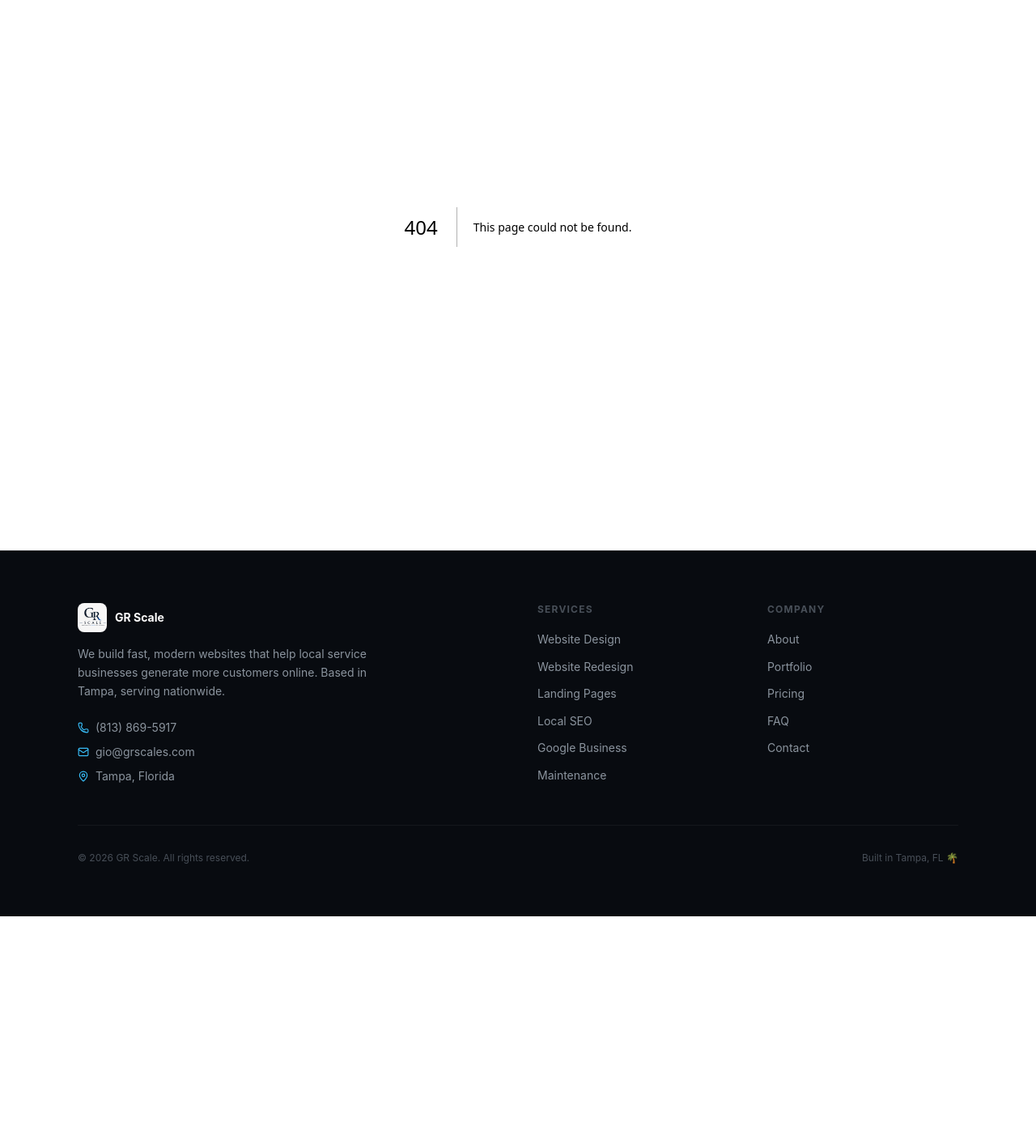
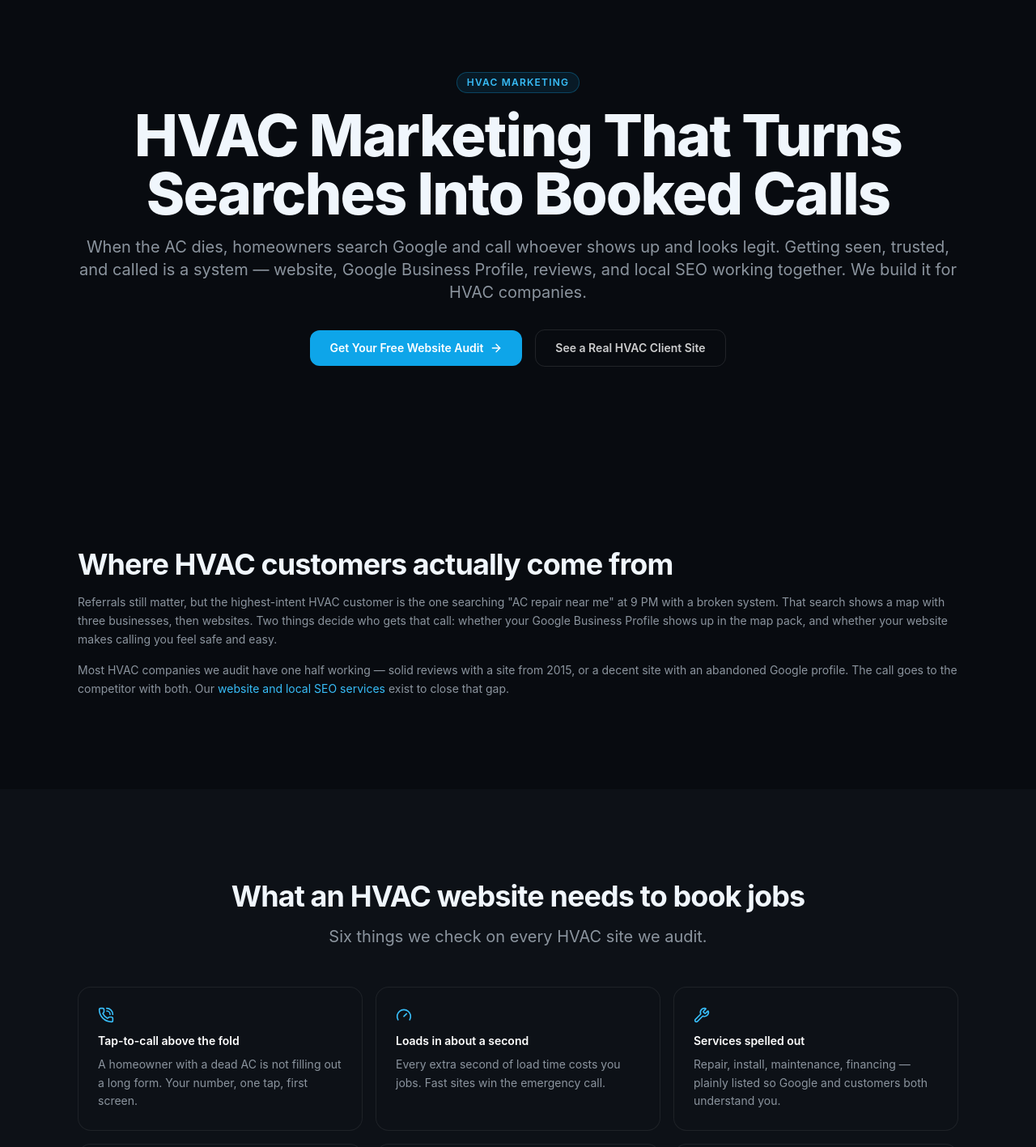
Before and after one commit to hayabusarivera23-ops/gr-scale-website, a Next.js app: page /hvac-marketing in a window 1280 px wide. Before the commit this address had no page. Shown: the part 120-1537 px from the top of the page at 81% size. Before the commit the page ends 1252 px from the top, so only its background shows below. Built offline with nearby package versions, Linux system fonts and the light colour scheme.

Commit message:
SEO: add /hvac-marketing page (playbook 1/10)

```diff
--- /dev/null
+++ b/src/app/hvac-marketing/page.tsx
@@ -0,0 +1,186 @@
+import type { Metadata } from 'next'
+import Link from 'next/link'
+import { ArrowRight, PhoneCall, MapPin, Star, Gauge, Wrench, ShieldCheck } from 'lucide-react'
+
+export const metadata: Metadata = {
+  title: 'HVAC Marketing: Get More Calls From Google | GR Scale',
+  description:
+    'How HVAC companies get seen, trusted, and called — websites, Google Business Profile, reviews, and local SEO that actually book jobs.',
+  alternates: { canonical: 'https://grscales.com/hvac-marketing' },
+}
+
+const FAQS = [
+  {
+    q: 'How do HVAC companies get more calls from Google?',
+    a: 'Three things working together: a Google Business Profile that is fully filled out (photos, services, reviews, weekly posts), a fast mobile website with a tap-to-call button above the fold, and service pages that match what people actually search — "AC repair near me", "emergency HVAC". Most HVAC companies have great reviews but a site that leaks the call. Fixing that gap is usually the fastest win.',
+  },
+  {
+    q: 'What should an HVAC website include?',
+    a: 'A phone number you can tap from the first screen, your services listed plainly (repair, install, maintenance), your service area, real reviews, financing info if you offer it, and a quote request form that works on a phone. It should load in about a second. If a homeowner with a broken AC has to pinch-zoom or hunt for your number, they call the next company on the list.',
+  },
+  {
+    q: 'How much does HVAC marketing cost?',
+    a: 'With us: a website build starts at $500 one-time, Google Business Profile optimization is $150 flat, local SEO is from $200/mo, and maintenance is $99/mo. No contracts, no agency retainers. One booked job typically covers the build. Full breakdown on our pricing page.',
+  },
+]
+
+const MUST_HAVES = [
+  { icon: PhoneCall, title: 'Tap-to-call above the fold', text: 'A homeowner with a dead AC is not filling out a long form. Your number, one tap, first screen.' },
+  { icon: Gauge, title: 'Loads in about a second', text: 'Every extra second of load time costs you jobs. Fast sites win the emergency call.' },
+  { icon: Wrench, title: 'Services spelled out', text: 'Repair, install, maintenance, financing — plainly listed so Google and customers both understand you.' },
+  { icon: MapPin, title: 'Service area on the page', text: 'Name your cities. Google matches you to local searches; customers confirm you cover them.' },
+  { icon: Star, title: 'Reviews where people can see them', text: 'You earned the 4.9 stars — show them on the site, not just on Google.' },
+  { icon: ShieldCheck, title: 'A quote form that works on a phone', text: 'Short, mobile-first, and actually delivers the lead to your inbox.' },
+]
+
+export default function HvacMarketingPage() {
+  const faqSchema = {
+    '@context': 'https://schema.org',
+    '@type': 'FAQPage',
+    mainEntity: FAQS.map(f => ({
+      '@type': 'Question',
+      name: f.q,
+      acceptedAnswer: { '@type': 'Answer', text: f.a },
+    })),
+  }
+
+  return (
+    <div className="pt-24">
+      <script
+        type="application/ld+json"
+        dangerouslySetInnerHTML={{ __html: JSON.stringify(faqSchema) }}
+      />
+
+      <section className="section pb-0">
+        <div className="container-site text-center max-w-3xl">
+          <span className="badge mb-4">HVAC Marketing</span>
+          <h1 className="h1 mb-4">HVAC Marketing That Turns Searches Into Booked Calls</h1>
+          <p className="lead mb-8">
+            When the AC dies, homeowners search Google and call whoever shows up and looks
+            legit. Getting seen, trusted, and called is a system — website, Google Business
+            Profile, reviews, and local SEO working together. We build it for HVAC companies.
+          </p>
+          <div className="flex flex-col sm:flex-row items-center justify-center gap-4">
+            <Link href="/book" className="btn-primary px-8 py-4">
+              Get Your Free Website Audit <ArrowRight className="h-4 w-4" />
+            </Link>
+            <a
+              href="https://meloair.net"
+              target="_blank"
+              rel="noopener noreferrer"
+              className="btn-ghost px-8 py-4"
+            >
+              See a Real HVAC Client Site
+            </a>
+          </div>
+        </div>
+      </section>
+
+      <section className="section">
+        <div className="container-site max-w-3xl">
+          <h2 className="h2 mb-4">Where HVAC customers actually come from</h2>
+          <p className="text-sm text-[var(--text-muted)] leading-relaxed mb-4">
+            Referrals still matter, but the highest-intent HVAC customer is the one searching
+            &quot;AC repair near me&quot; at 9 PM with a broken system. That search shows a map with
+            three businesses, then websites. Two things decide who gets that call: whether your
+            Google Business Profile shows up in the map pack, and whether your website makes
+            calling you feel safe and easy.
+          </p>
+          <p className="text-sm text-[var(--text-muted)] leading-relaxed">
+            Most HVAC companies we audit have one half working — solid reviews with a site
+            from 2015, or a decent site with an abandoned Google profile. The call goes to the
+            competitor with both. Our{' '}
+            <Link href="/services" className="text-brand-400 hover:text-brand-300 transition">
+              website and local SEO services
+            </Link>{' '}
+            exist to close that gap.
+          </p>
+        </div>
+      </section>
+
+      <section className="section bg-[#0d1117]">
+        <div className="container-site max-w-5xl">
+          <div className="text-center max-w-3xl mx-auto mb-12">
+            <h2 className="h2 mb-4">What an HVAC website needs to book jobs</h2>
+            <p className="lead">Six things we check on every HVAC site we audit.</p>
+          </div>
+          <div className="grid sm:grid-cols-2 lg:grid-cols-3 gap-4">
+            {MUST_HAVES.map(item => (
+              <div key={item.title} className="card">
+                <item.icon className="h-5 w-5 text-brand-400 mb-3" />
+                <h3 className="text-sm font-semibold text-white mb-2">{item.title}</h3>
+                <p className="text-sm text-[var(--text-muted)] leading-relaxed">{item.text}</p>
+              </div>
+            ))}
+          </div>
+        </div>
+      </section>
+
+      <section className="section">
+        <div className="container-site max-w-3xl">
+          <h2 className="h2 mb-4">Proof, not promises</h2>
+          <p className="text-sm text-[var(--text-muted)] leading-relaxed mb-4">
+            Melo Air is a working Tampa HVAC company. We built their complete website —
+            services, financing, and a quote flow designed to turn visitors into calls — live
+            on their own domain at{' '}
+            <a
+              href="https://meloair.net"
+              target="_blank"
+              rel="noopener noreferrer"
+              className="text-brand-400 hover:text-brand-300 transition"
+            >
+              meloair.net
+            </a>
+            . Want to see what your site could look like first? Browse our{' '}
+            <Link href="/demos" className="text-brand-400 hover:text-brand-300 transition">
+              HVAC and home-service demo sites
+            </Link>{' '}
+            — real, scrollable builds for your exact niche.
+          </p>
+          <p className="text-sm text-[var(--text-muted)] leading-relaxed">
+            Pricing is flat and public: builds from $500, Google Business Profile optimization
+            for $150, local SEO from $200/mo. No contracts. See the{' '}
+            <Link href="/pricing" className="text-brand-400 hover:text-brand-300 transition">
+              full pricing breakdown
+            </Link>
+            .
+          </p>
+        </div>
+      </section>
+
+      <section className="section bg-[#0d1117]">
+        <div className="container-site max-w-3xl">
+          <h2 className="text-xs font-bold uppercase tracking-widest text-[var(--text-dim)] mb-4">
+            HVAC Marketing FAQ
+          </h2>
+          <div className="flex flex-col gap-3">
+            {FAQS.map(item => (
+              <div key={item.q} className="card">
+                <h3 className="text-sm font-semibold text-white mb-2">{item.q}</h3>
+                <p className="text-sm text-[var(--text-muted)] leading-relaxed">{item.a}</p>
+              </div>
+            ))}
+          </div>
+        </div>
+      </section>
+
+      <section className="section">
+        <div className="container-site text-center max-w-2xl">
+          <h2 className="h2 mb-4">Find Out What Your Site Is Costing You</h2>
+          <p className="lead mb-8">
+            Free 20-minute audit of your website and Google presence. We show you exactly
+            what is losing you calls — the findings are yours either way.
+          </p>
+          <div className="flex flex-col sm:flex-row items-center justify-center gap-4">
+            <Link href="/book" className="btn-primary px-8 py-4">
+              Book Your Free Audit <ArrowRight className="h-4 w-4" />
+            </Link>
+            <Link href="/contact" className="btn-ghost px-8 py-4">
+              Send a Message
+            </Link>
+          </div>
+        </div>
+      </section>
+    </div>
+  )
+}
```
